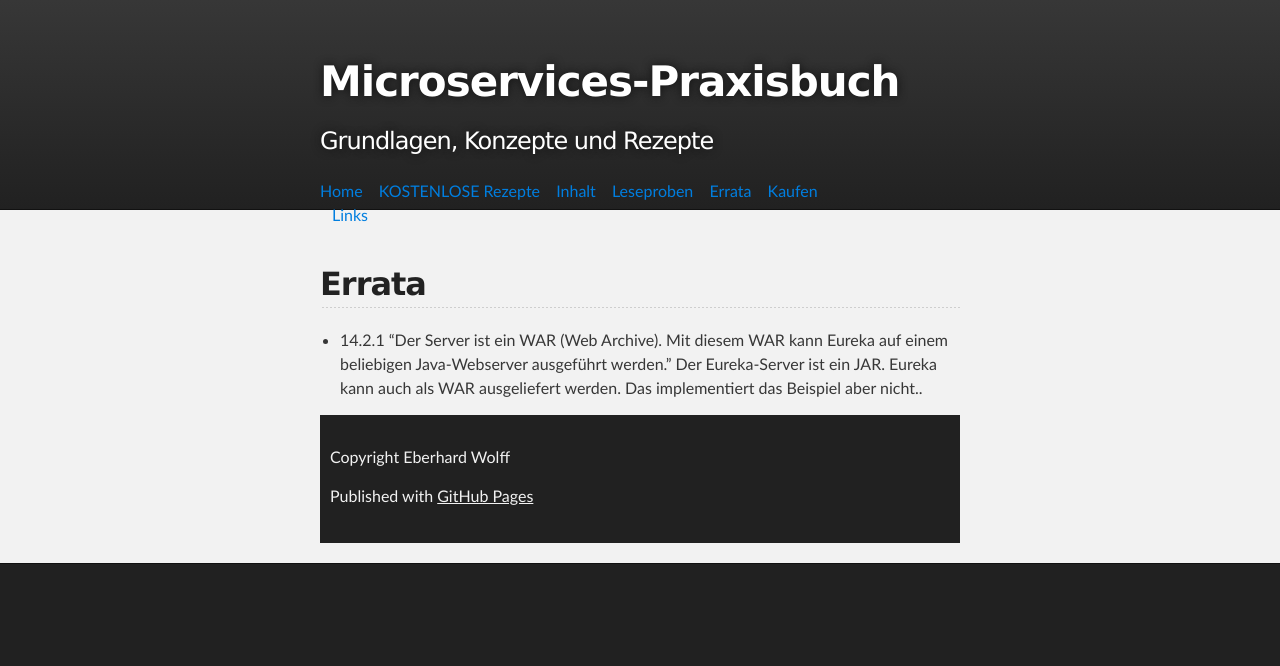
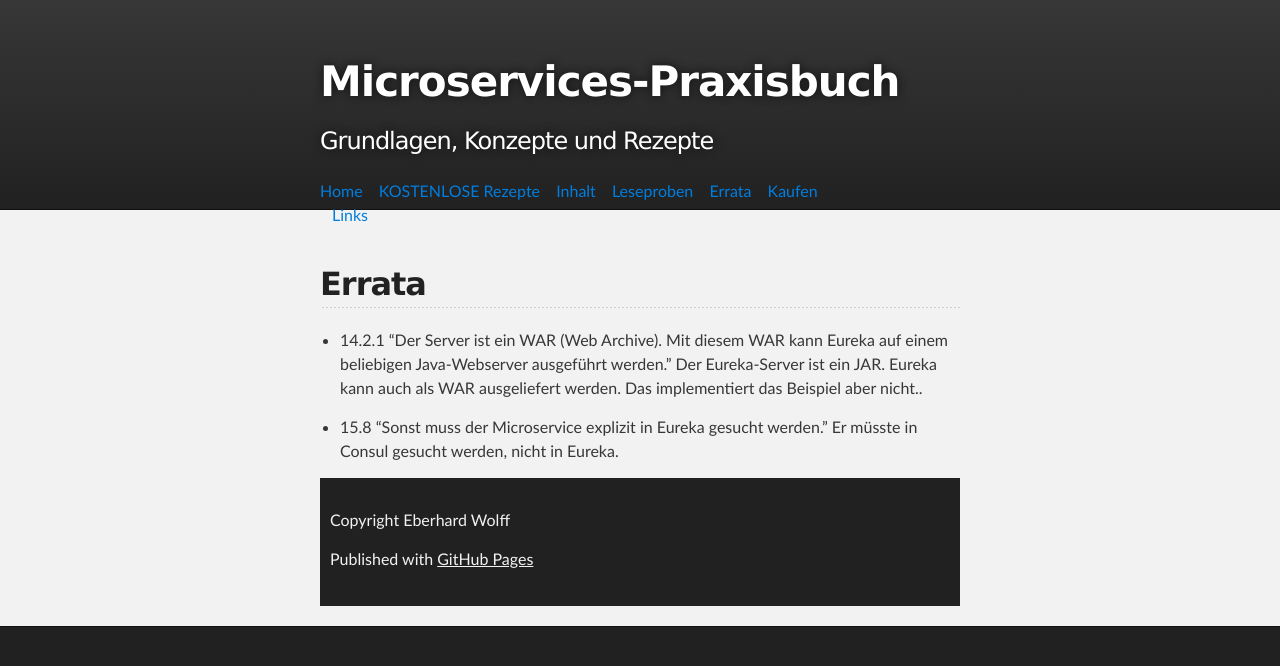
Before and after one commit to ewolff/microservices-praxisbuch.de, a Jekyll site: the page built from errata.md, in a window 1280 px wide. Shown: the top 666 px of the page. Built offline with Jekyll 4.4.1, drawn with Linux system fonts in a browser that asks for light colours.

Commit message:
Noch ein Errata

```diff
--- a/errata.md
+++ b/errata.md
@@ -11,3 +11,6 @@ Errata
   Eureka auf einem beliebigen Java-Webserver ausgeführt werden." Der
   Eureka-Server ist ein JAR. Eureka kann auch als WAR ausgeliefert
   werden. Das implementiert das Beispiel aber nicht..
+
+* 15.8 "Sonst muss der Microservice explizit in Eureka gesucht
+  werden." Er müsste in Consul gesucht werden, nicht in Eureka.
```
